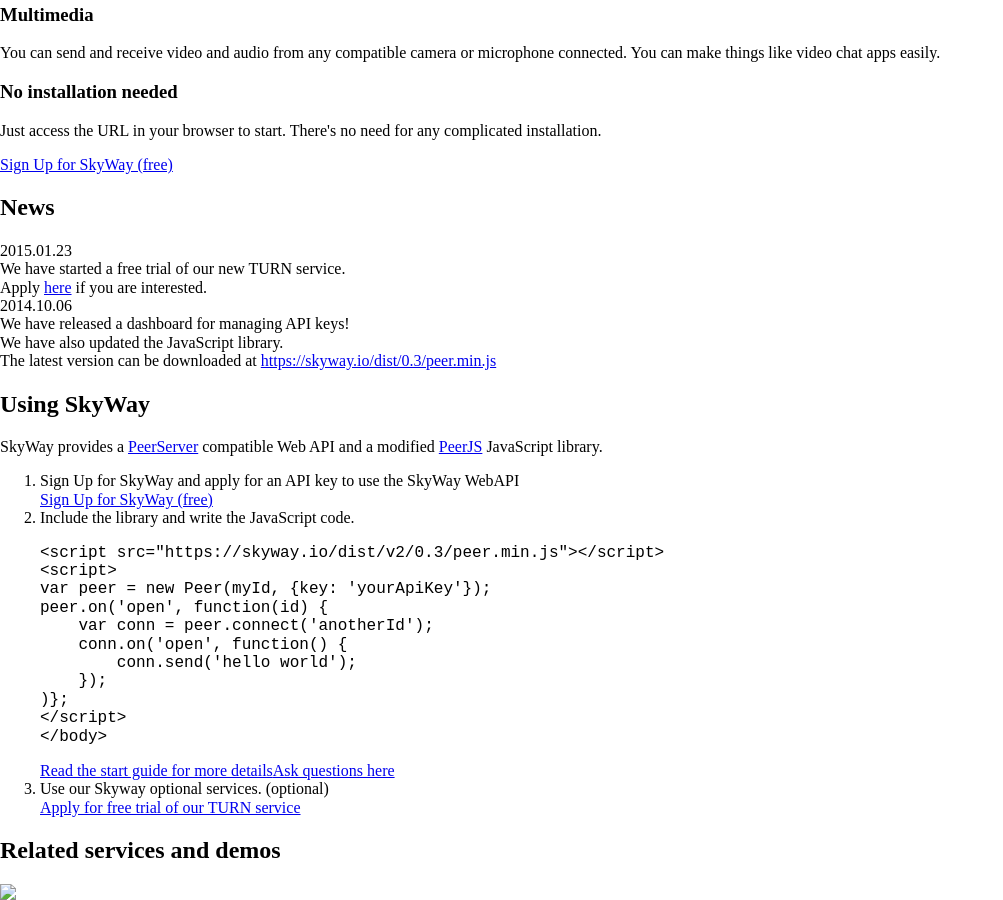
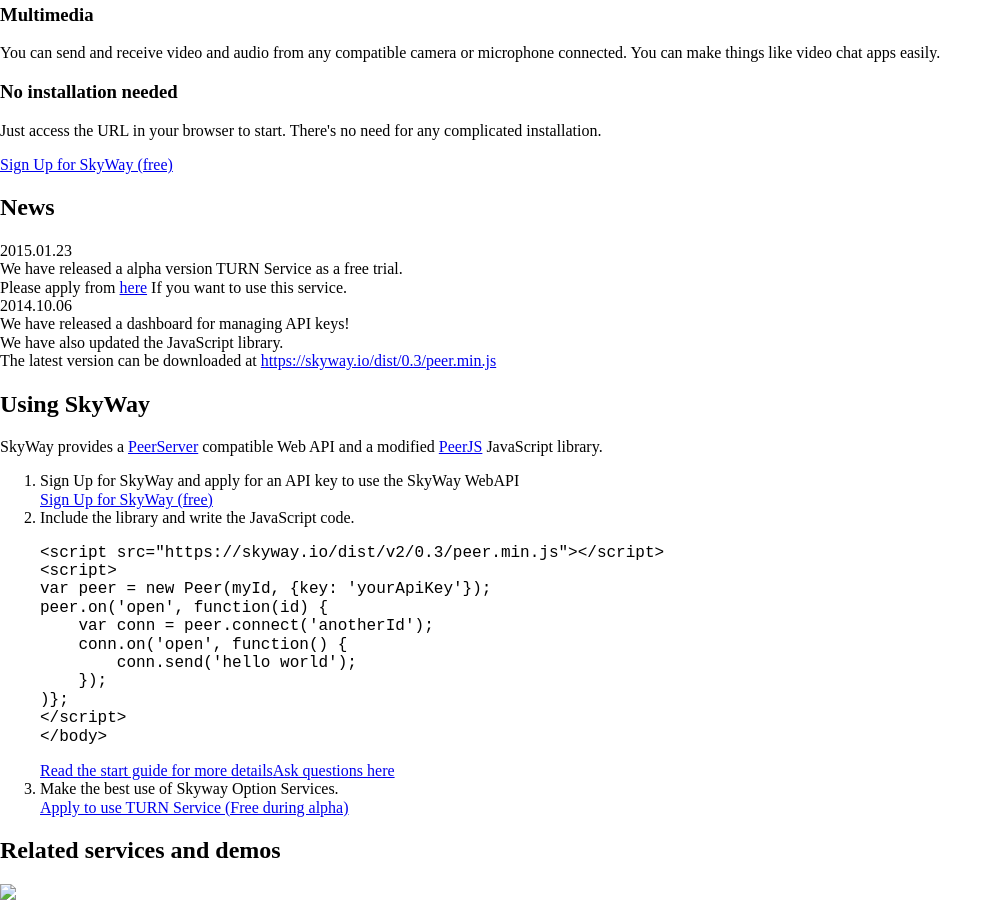
Before and after one commit to nttcom/skyway-old, a Jekyll site: the page built from en/index.html, in a window 1280 px wide and 900 px high, scrolled down 715 px. Shown: the whole window, without its empty margins (0-1003 px from the left). Built offline with Jekyll 4.4.1, drawn with Linux system fonts in a browser that asks for light colours; nearby versions of some CDN libraries; library files that are not in the unit come from our copies; comment, search, counter and statistics services are not loaded.

Commit message:
fix english text for TURN release

```diff
--- a/en/index.html
+++ b/en/index.html
@@ -54,8 +54,8 @@
             <h2>News</h2>
             <div class="grid_3 datepositon">2015.01.23</div>
             <div class="grid_9 omega newsbody">
-                We have started a free trial of our new TURN service.<BR>
-                Apply <a href="https://skyway.io/ds/turnrequest">here</a> if you are interested.<BR>
+                We have released a alpha version TURN Service as a free trial.<BR>
+                Please apply from <a href="https://skyway.io/ds/turnrequest">here</a> If you want to use this service.<BR>
             </div>
             <div class="grid_3 datepositon">2014.10.06</div>
             <div class="grid_9 omega newsbody">
@@ -113,8 +113,8 @@
 
                         <a class="btnM" href="docs/#start">Read the start guide for more details</a><a class="btnM" href="https://groups.google.com/forum/#!forum/skywayjs" target="_blank">Ask questions here</a>
                     </li>
-                    <li>Use our Skyway optional services. (optional)<BR>
-                        <a class="btnM" href="https://skyway.io/ds/turnrequest">Apply for free trial of our TURN service</a>
+                    <li>Make the best use of Skyway Option Services.<BR>
+                        <a class="btnM" href="https://skyway.io/ds/turnrequest">Apply to use TURN Service (Free during alpha)</a>
                     </li>
                 </ol>
             </div>
```
